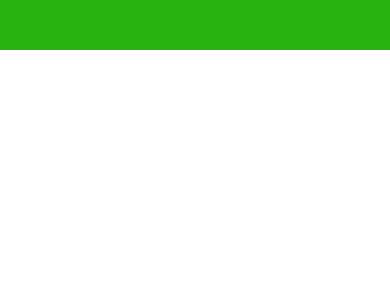
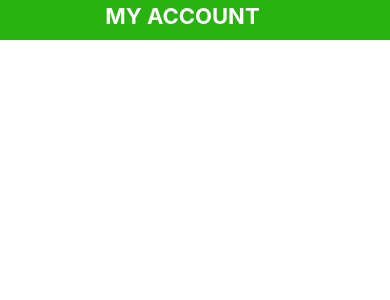
Before and after one commit to klaus139/food-delivery-react-native, a React Native app: screen / in a window 390 px wide. Shown: the top 300 px of the page. Built offline with nearby package versions, Linux system fonts and the light colour scheme; some icons are missing.

Commit message:
headr component added with safe area view features

```diff
--- a/App.js
+++ b/App.js
@@ -1,12 +1,14 @@
 import React from 'react';
 
-import {View, Text, StyleSheet} from 'react-native';
+import {View, StyleSheet, StatusBar} from 'react-native';
 import Header from './src/components/Header';
+import {colors} from './src/global/Styles';
 
 export default function App() {
   return (
     <View style={styles.container}>
-      <Header />
+      <StatusBar barStyle="light-content" backgroundColor={colors.statusbar} />
+      <Header title=" MY ACCOUNT" />
     </View>
   );
 }
--- a/src/components/Header.js
+++ b/src/components/Header.js
@@ -1,10 +1,26 @@
 import React from 'react';
-import {View, Text, StyleSheet, Dimensions} from 'react-native';
+import {View, Text, SafeAreaView, StyleSheet} from 'react-native';
+//import Icon from 'react-native-vector-icons/MaterialCommunityIcons';
 import {colors, parameters} from '../global/Styles';
+import {FontAwesomeIcon} from '@fortawesome/react-native-fontawesome';
+import {faArrowLeft} from '@fortawesome/free-solid-svg-icons';
 
-
-export default function Header() {
-  return <View style={styles.header} />;
+export default function Header({title}) {
+  return (
+    <SafeAreaView style={styles.header}>
+      <View style={styles.container}>
+        <FontAwesomeIcon
+          icon={faArrowLeft}
+          size={30}
+          color={colors.headerText}
+          onPress={() => {}}
+        />
+      </View>
+      <View style={styles.container}>
+        <Text style={styles.headerText}>{title}</Text>
+      </View>
+    </SafeAreaView>
+  );
 }
 
 const styles = StyleSheet.create({
@@ -13,4 +29,14 @@ const styles = StyleSheet.create({
     backgroundColor: colors.buttons,
     height: parameters.headerHeight,
   },
+  headerText: {
+    color: colors.headerText,
+    fontSize: 22,
+    fontWeight: 'bold',
+    marginLeft: 30,
+  },
+  container: {
+    marginLeft: 20,
+    paddingTop: 3,
+  },
 });
--- a/src/global/Styles.js
+++ b/src/global/Styles.js
@@ -7,8 +7,10 @@ export const colors = {
   gray5: '#e1e8ee',
   gray6: '#86939e',
   cardbackground: 'white',
+  statusBar: '#28b310',
+  headerText: 'white',
 };
 
 export const parameters = {
-  headerHeight: 50,
+  headerHeight: 40,
 };
```
Also changed, not shown: package.json (+7 -0 lines), 2 other files (tests, documents, lock files or other folders).
